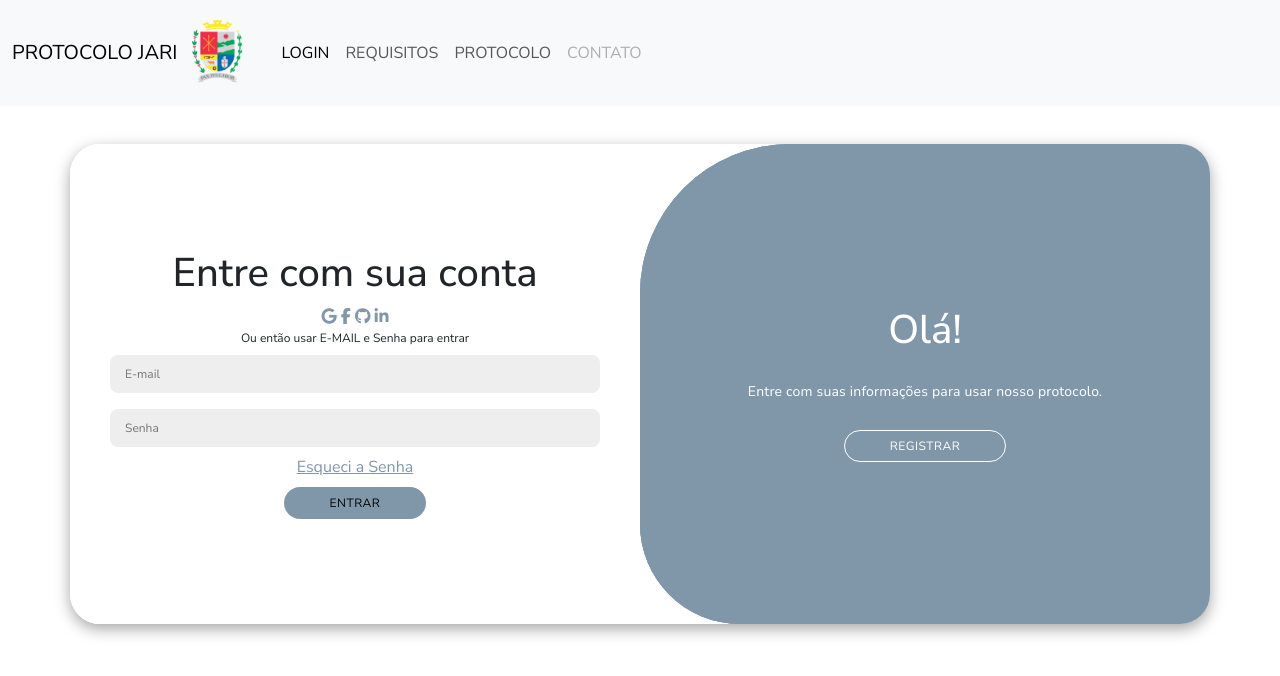
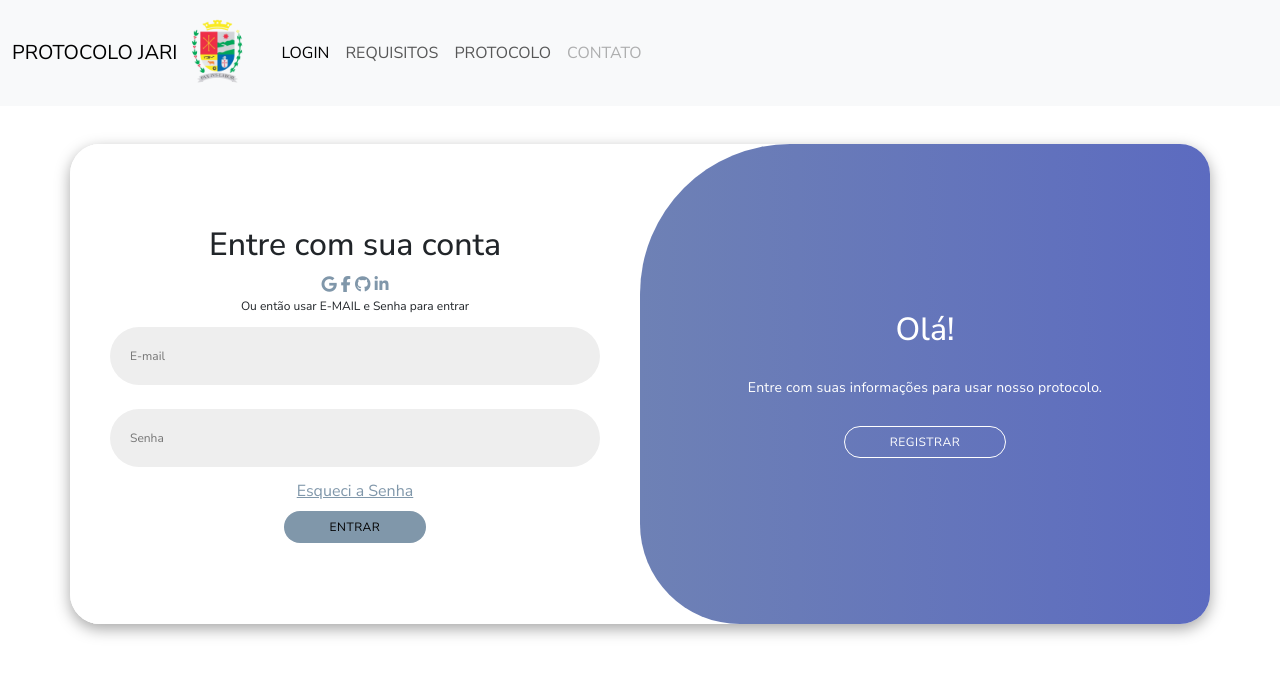
Before and after one commit to dev-Chaves/protocoloJari, a website: page public/login.html in a window 1280 px wide. Drawn offline with nearby package versions, Linux system fonts and the light colour scheme.

Commit message:
finalizando login

```diff
--- a/public/login.html
+++ b/public/login.html
@@ -50,11 +50,10 @@
                 </div>
 
                 <span> Ou então usar E-MAIL para cadastrar</span>
-                <input type="text" placeholder="Nome" id="">
-                <input type="email" placeholder="E-mail" id="">
-                <input type="password" placeholder="Senha" id="">
-                <button> Registrar </button>
-
+                <input type="text" placeholder="Nome" id="inputNameRegiste">
+                <input type="email" placeholder="E-mail" id="inputEmailRegister">
+                <input type="password" placeholder="Senha" id="inputPasswordRegister">
+                <button id="btnRegister"> Registrar </button>
             </form>
         </div>
 
@@ -69,22 +68,23 @@
                 </div>
 
                 <span> Ou então usar E-MAIL e Senha para entrar</span>
-                <input type="email" placeholder="E-mail" id="">
-                <input type="password" placeholder="Senha" id="">
+                <input type="email" placeholder="E-mail" id="inputEmailLogin">
+                <input type="password" placeholder="Senha" id="inputPasswordLogin">
                 <a href="#"> Esqueci a Senha </a>
-                <button> Entrar </button>
-
+                <button id="btnSignUp"> Entrar </button>
             </form>
         </div>
 
         <div class="toggle-container">
             <div class="toggle">
-                <div class="toggle-panel toggle left">
+
+                <div class="toggle-panel toggle-left">
                     <h1>Bem-vindo de volta!</h1>
                     <p>Entre com suas informações para usar nosso protocolo.</p>
                     <button class="hidden" id="login"> Entrar </button>
                 </div>
-                <div class="toggle-panel toggle right">
+
+                <div class="toggle-panel toggle-right">
                     <h1>Olá!</h1>
                     <p>Entre com suas informações para usar nosso protocolo.</p>
                     <button class="hidden" id="register"> Registrar </button>
@@ -93,7 +93,7 @@
         </div>
     </div>
 
-    <script src="../src/script.js"></script>
+    <script src="../src/index.js"></script>
     <!-- Bootstrap 5 JS (completo, incluindo Popper) -->
     <script src="https://cdn.jsdelivr.net/npm/bootstrap@5.3.0-alpha1/dist/js/bootstrap.bundle.min.js"></script>
     <!-- icons -->
--- /dev/null
+++ b/src/index.js
@@ -0,0 +1,13 @@
+const btnRegister = document.getElementById('btnRegister');
+const btnSignUp = document.getElementById('btnSignUp');
+const container = document.getElementById('container');
+const register = document.getElementById('register');
+const login = document.getElementById('login');
+
+register.addEventListener('click', ()=>{
+    container.classList.add("active")
+});
+
+login.addEventListener('click', ()=>{
+    container.classList.remove("active")
+});
--- a/style/style.css
+++ b/style/style.css
@@ -23,6 +23,10 @@ body{
     width: 768px;
     max-width: 100%;
     min-height: 480px;
+}
+
+.container h1{
+    font-size: 32px;
 }
 
 .container p{
@@ -78,13 +82,14 @@ body{
 .container input{
     background-color: #eee;
     border: none;
-    margin: 8px 0;
-    padding: 10px 15px;
+    margin: 12px 0;
+    padding: 20px;
     font-size: 12px;
-    border-radius: 8px;
+    border-radius: 30px;
     width: 100%;
     outline: none;
 }
+
 
 .form-container{
     position: absolute;
@@ -110,7 +115,7 @@ body{
     z-index: 1;
 }
 
-.container.active .sign-in{
+.container.active .sign-up{
     transform: translateX(100%);
     opacity: 1;
     z-index: 5;
@@ -135,13 +140,13 @@ body{
 
 .social-icons a{
     border: 1px solid #ccc;
+    border-radius: 20%;
     display: inline-flex;
     justify-content: center;
     align-items: center;
     margin: 0 3px;
     width: 40px;
     height: 40px;
-
 }
 
 .toggle-container{
@@ -152,24 +157,24 @@ body{
     height: 100%;
     overflow: hidden;
     transition: all 0.6s ease-in-out;
+    border-radius: 150px 0 0 100px;
     z-index: 1000;
-    border-radius: 150px 0 0 100px;
+
 }
 
 .container.active .toggle-container{
     transform: translateX(-100%);
+    border-radius: 0 150px 100px 0;
 
 }
 
 .toggle{
     background-color:#8097aa;
     height: 100%;
-    border-radius:  0 150px 100px 0;
-    background: linear-gradient(to right,#8097aa #5c6bc0,);
+    background: linear-gradient(to right, #8097aa, #5c6bc0);
     color: #fff;
     position: relative;
-    left: -100;
-    height: 100%;
+    left: -100%;
     width: 200%;
     transform: translateX(0);
     transition: all 0.6s ease-in-out;
@@ -214,5 +219,5 @@ body{
 }
 
 .container.active .toggle-right{
-    transform: translateX(-200%);
+    transform: translateX(200%);
 }
```
Also changed, not shown: src/script.js (deleted).
